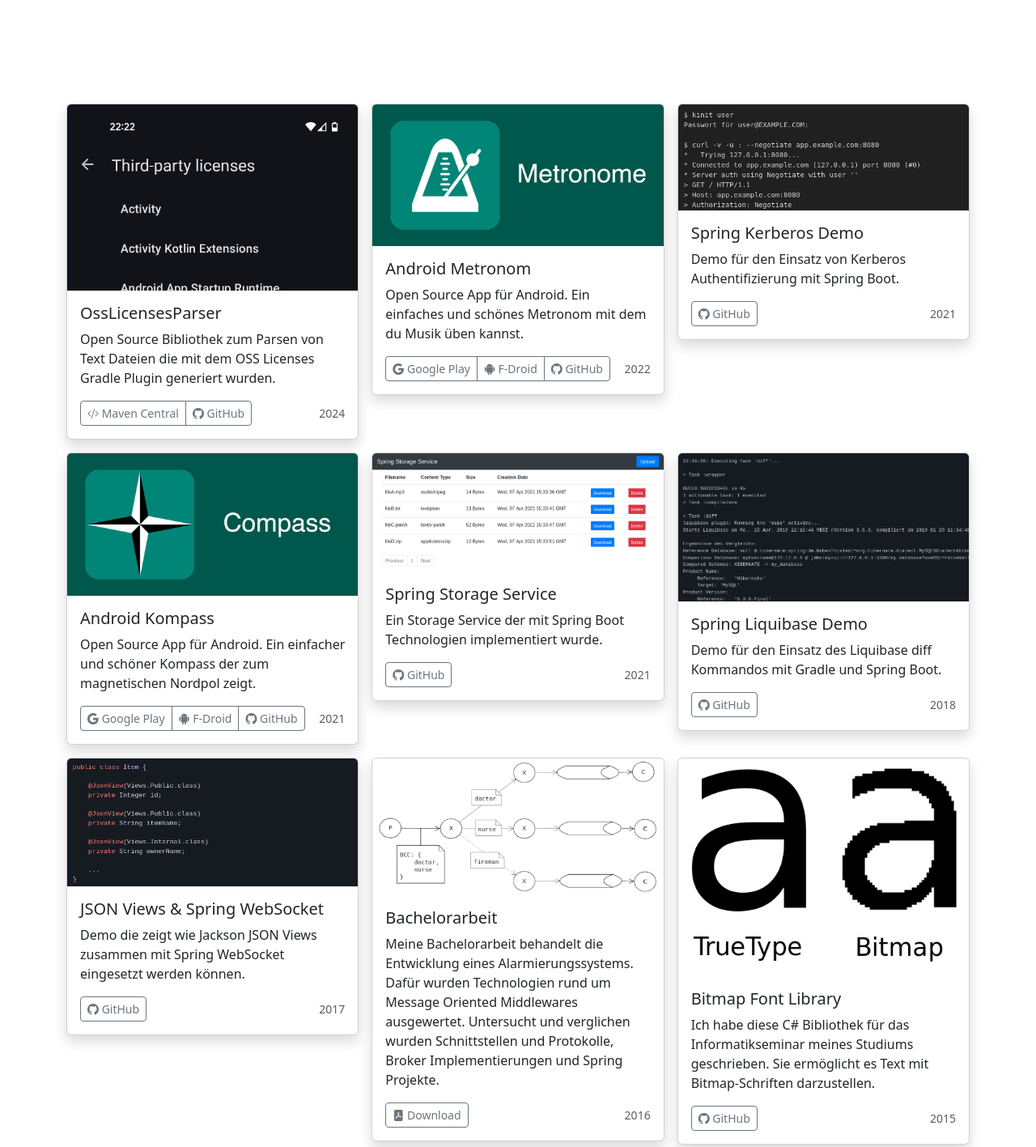
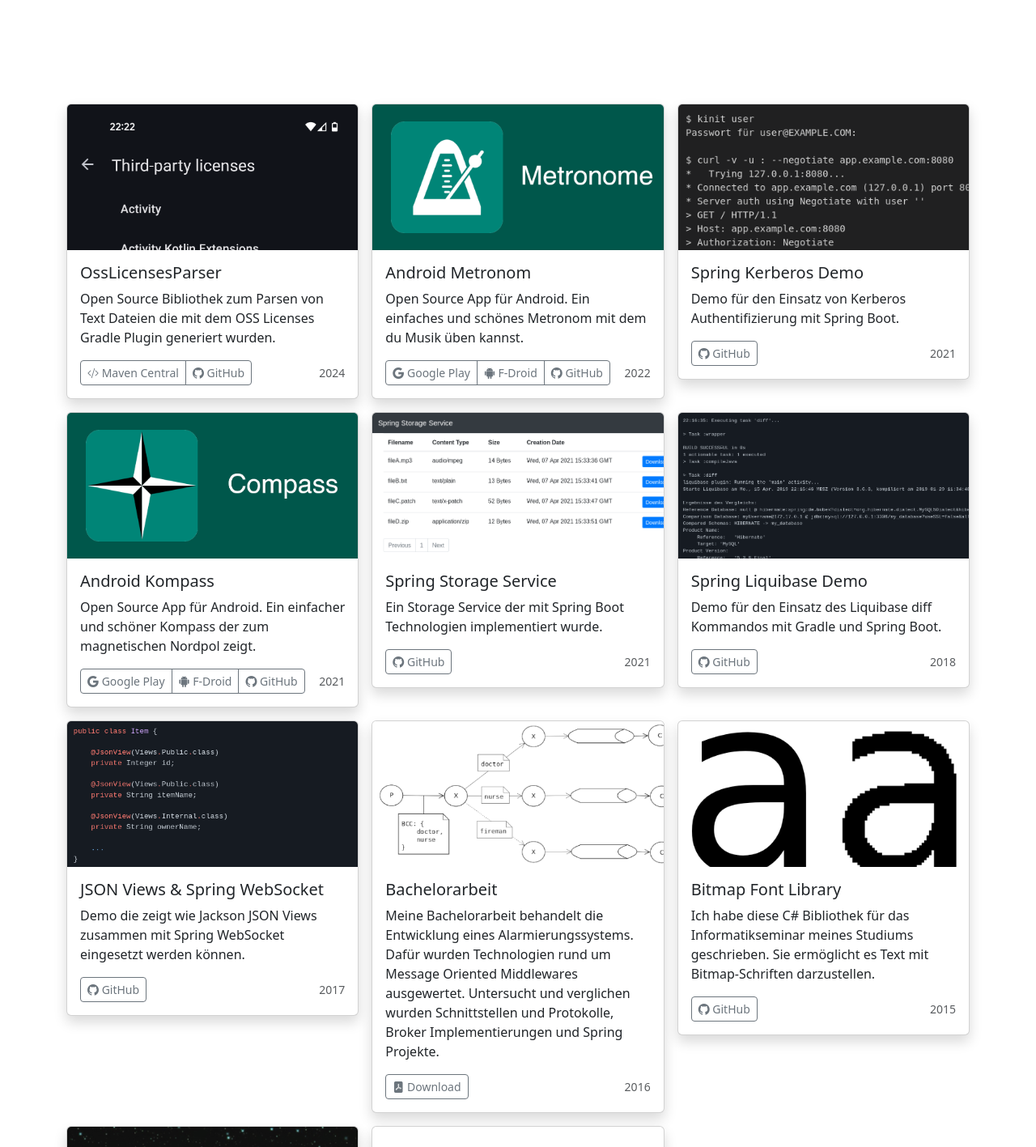
Before and after one commit to Kr0oked/homepage, a plain HTML site: page docs/index.html in a window 1280 px wide. Shown: the part 480-1897 px from the top of the page at 81% size. Drawn offline with nearby package versions, Linux system fonts and the light colour scheme; grey boxes are pictures that could not be loaded.

Commit message:
Use object-fit-cover on card images for a uniform grid
Fix card image height to 180px and apply object-fit-cover so all cards
align consistently. Set object-position per image to keep the most
relevant part of each screenshot visible.

```diff
--- a/docs/index.html
+++ b/docs/index.html
@@ -24,7 +24,9 @@
   <title>Philipp Bobek - Portfolio</title>
 
   <style>
-    img.card-img-top { height: auto; }
+    img.card-img-top {
+      height: 180px;
+    }
   </style>
 
   <!--
@@ -94,7 +96,8 @@
             <img src="img/oss-licenses-parser.png"
                  width="1078"
                  height="691"
-                 class="card-img-top"
+                 class="card-img-top object-fit-cover"
+                 style="object-position: left top"
                  alt="OssLicensesParser">
             <div class="card-body">
               <h5 class="card-title">OssLicensesParser</h5>
@@ -120,7 +123,12 @@
 
         <div class="col">
           <div class="card shadow">
-            <img src="img/metronome.png" width="1024" height="500" class="card-img-top" alt="Metronom">
+            <img src="img/metronome.png"
+                 width="1024"
+                 height="500"
+                 class="card-img-top object-fit-cover"
+                 style="object-position: left center"
+                 alt="Metronom">
             <div class="card-body">
               <h5 class="card-title">Android Metronom</h5>
               <p class="card-text">
@@ -150,7 +158,8 @@
             <img src="img/spring-kerberos-demo.png"
                  width="610"
                  height="223"
-                 class="card-img-top"
+                 class="card-img-top object-fit-cover"
+                 style="object-position: left top"
                  alt="Spring Kerberos Demo">
             <div class="card-body">
               <h5 class="card-title">Spring Kerberos Demo</h5>
@@ -174,7 +183,8 @@
             <img src="img/compass.png"
                  width="1024"
                  height="500"
-                 class="card-img-top"
+                 class="card-img-top object-fit-cover"
+                 style="object-position: left center"
                  alt="Kompass">
             <div class="card-body">
               <h5 class="card-title">Android Kompass</h5>
@@ -206,7 +216,8 @@
             <img src="img/spring-storage-service.png"
                  width="992"
                  height="402"
-                 class="card-img-top"
+                 class="card-img-top object-fit-cover"
+                 style="object-position: left top"
                  alt="Spring Storage Service">
             <div class="card-body">
               <h5 class="card-title">Spring Storage Service</h5>
@@ -230,7 +241,8 @@
             <img src="img/spring-liquibase.png"
                  width="833"
                  height="423"
-                 class="card-img-top"
+                 class="card-img-top object-fit-cover"
+                 style="object-position: left top"
                  alt="Spring Liquibase Demo">
             <div class="card-body">
               <h5 class="card-title">Spring Liquibase Demo</h5>
@@ -254,7 +266,8 @@
             <img src="img/json-view-websocket-demo.png"
                  width="610"
                  height="269"
-                 class="card-img-top"
+                 class="card-img-top object-fit-cover"
+                 style="object-position: left top"
                  alt="Json View Websocket Demo">
             <div class="card-body">
               <h5 class="card-title">JSON Views & Spring WebSocket</h5>
@@ -275,7 +288,12 @@
 
         <div class="col">
           <div class="card shadow">
-            <img src="img/bachelor-arbeit.png" width="596" height="281" class="card-img-top" alt="Bachelorarbeit">
+            <img src="img/bachelor-arbeit.png"
+                 width="596"
+                 height="281"
+                 class="card-img-top object-fit-cover"
+                 style="object-position: left center"
+                 alt="Bachelorarbeit">
             <div class="card-body">
               <h5 class="card-title">Bachelorarbeit</h5>
               <p class="card-text">
@@ -297,7 +315,12 @@
 
         <div class="col">
           <div class="card shadow">
-            <img src="img/bitmap-font.png" width="470" height="352" class="card-img-top" alt="Bitmap Font">
+            <img src="img/bitmap-font.png"
+                 width="470"
+                 height="352"
+                 class="card-img-top object-fit-cover"
+                 style="object-position: center top"
+                 alt="Bitmap Font">
             <div class="card-body">
               <h5 class="card-title">Bitmap Font Library</h5>
               <p class="card-text">
@@ -318,7 +341,12 @@
 
         <div class="col">
           <div class="card shadow">
-            <img src="img/space-invaders.png" width="494" height="371" class="card-img-top" alt="Space Invaders">
+            <img src="img/space-invaders.png"
+                 width="494"
+                 height="371"
+                 class="card-img-top object-fit-cover"
+                 style="object-position: center top"
+                 alt="Space Invaders">
             <div class="card-body">
               <h5 class="card-title">Space Invaders</h5>
               <p class="card-text">
```
